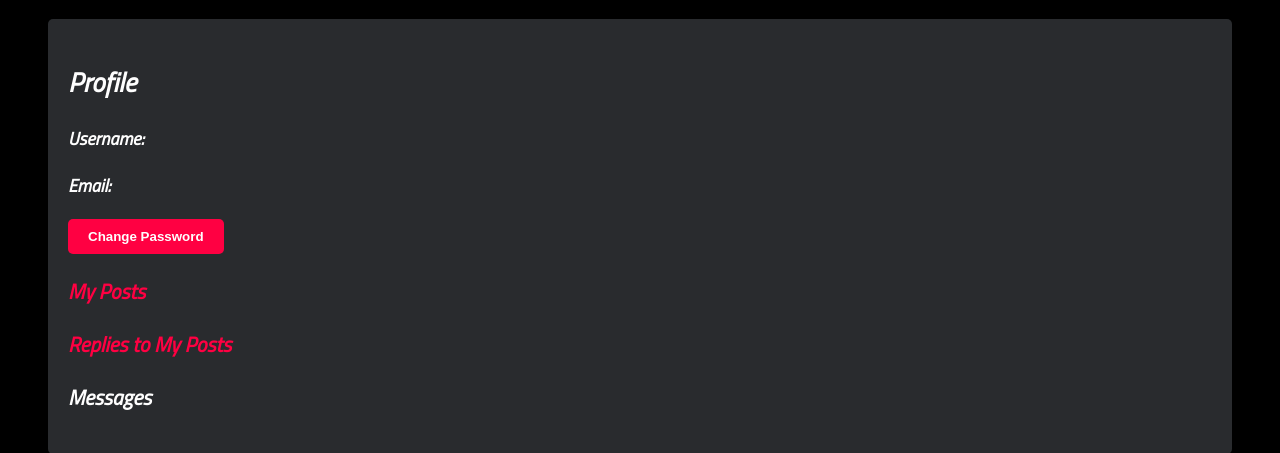
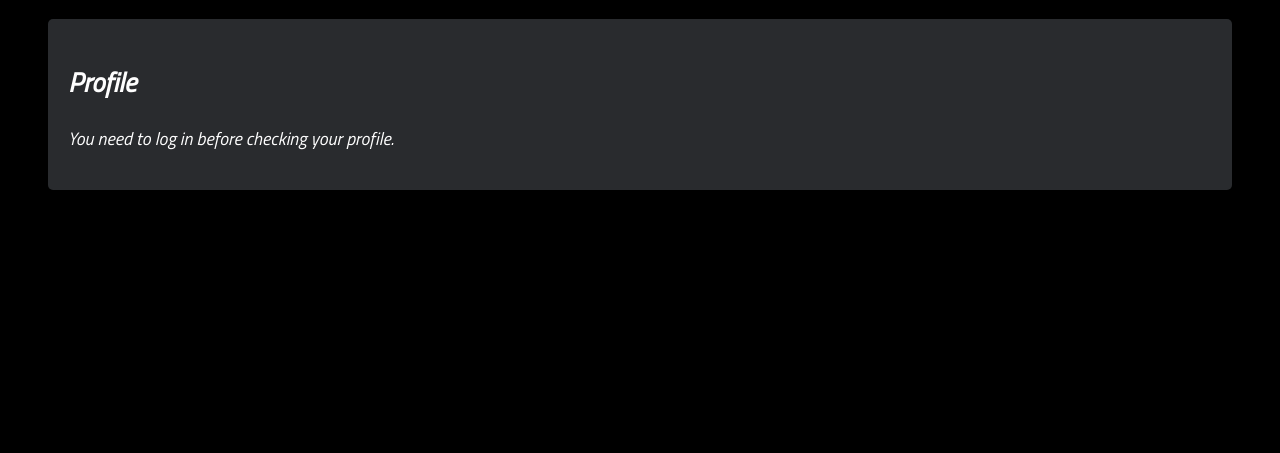
Before and after one commit to dayday0calories/CITS5505-Group-Project, a Flask app: page /profile in a window 1280 px wide. Shown: the part 91-544 px from the top of the page. Run offline with Flask 3, Linux system fonts and the light colour scheme.

Commit message:
making profile page just show a message when user hasn't logged in

```diff
--- a/templates/profile.html
+++ b/templates/profile.html
@@ -85,6 +85,7 @@
   <div class="container">
     <div class="profile-section">
       <h2>Profile</h2>
+      {% if session.user_id %}
       <div class="profile-info">
         <div class="user-info">
           <strong>Username:</strong>
@@ -120,14 +121,14 @@
       </form>
 
       {% with messages = get_flashed_messages(with_categories=true) %}
-    {% if messages %}
+      {% if messages %}
         {% for category, message in messages %}
             <div class="alert alert-{{ category }}">
                 {{ message }}
             </div>
         {% endfor %}
     {% endif %}
-{% endwith %}
+  {% endwith %}
 
       <!-- Flash message for change password form -->
       <div id="change-password-flash-message"></div>
@@ -144,25 +145,18 @@
         <h3>Messages</h3>
         <!-- List of messages received by the user -->
       </div>
+      <div class="log_out">
+        <h3><a href="/logout">Log out</a></h3>
+      </div>
+      {% else %}
+            <!-- Display this message if user is not logged in -->
+            <div class="login-message">
+                <p>You need to log in before checking your profile.</p>
+            </div>
+            {% endif %}
     </div>
     </div>
     <script src="../static/js/main.js"></script>
-    <script>
-       // function to showbrowser warning
-      function showBrowserWarning() {
-          event.preventDefault(); //Prevent the default action
-          alert("You need to log in first");}
-
-
-
-      // Add click event listener to links/buttons that should trigger the warning
-      document.addEventListener("DOMContentLoaded", function() {
-          document.querySelectorAll('.browser-warning').forEach(function(link) {
-              link.addEventListener('click', showBrowserWarning);
-          });
-      });
-
-  </script>
 </body>
 
 </html>
```
